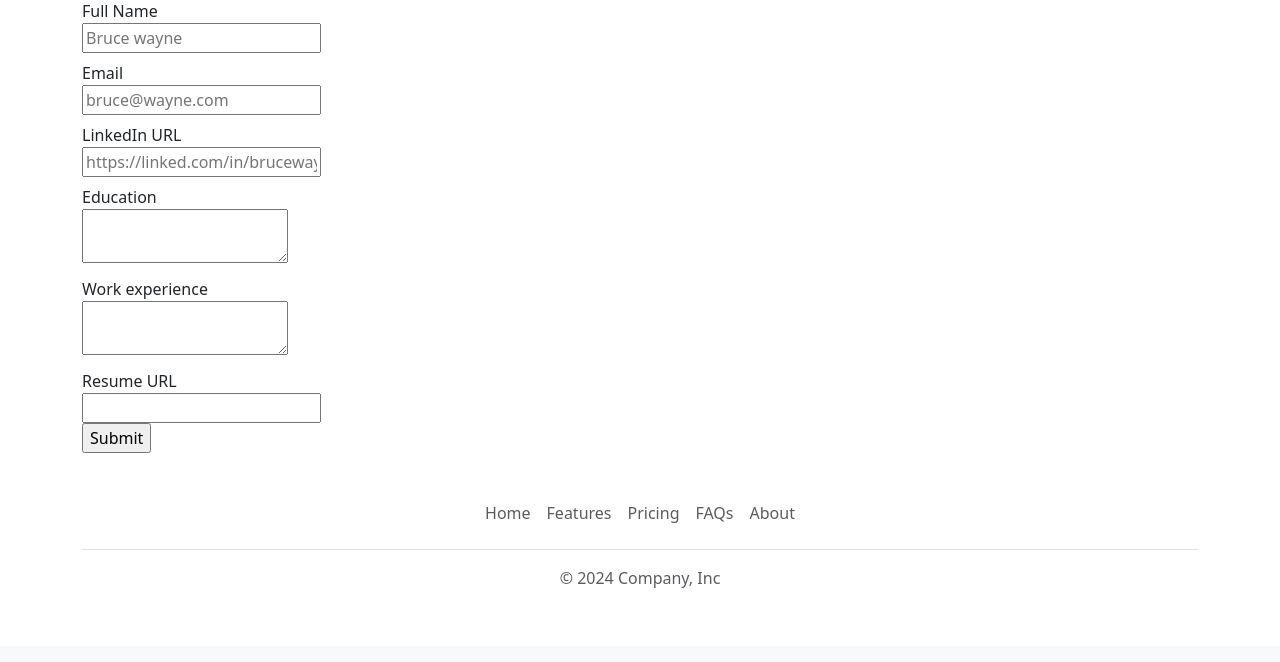
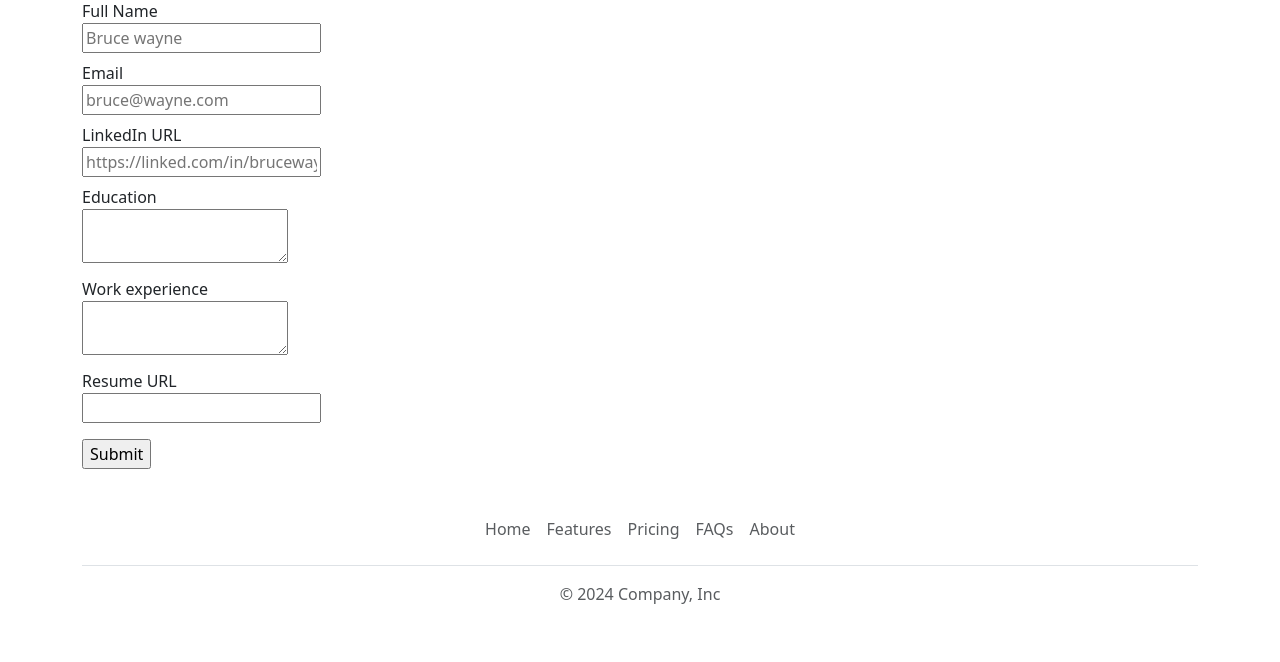
Before and after one commit to GhoulRe/Job-portal-website, a Flask app: template templates/jobpage.html in a window 1280 px wide. Shown: the part 634-1296 px from the top of the page. Before the commit the page ends 1222 px from the top, so only its background shows below. Run offline with Flask 3, Linux system fonts and the light colour scheme; the template is opened without the code that fills it, so the values that code supplies are empty.

Commit message:
margin fixes

```diff
--- a/templates/application_form.html
+++ b/templates/application_form.html
@@ -25,7 +25,7 @@
     <textarea name="work_experience"></textarea>
   </div>
 
-  <div class="mt-2">
+  <div class="mt-2 mb-3">
     <label>Resume URL</label><br>
     <input type="url" name="resume_url">
       </div>
```
